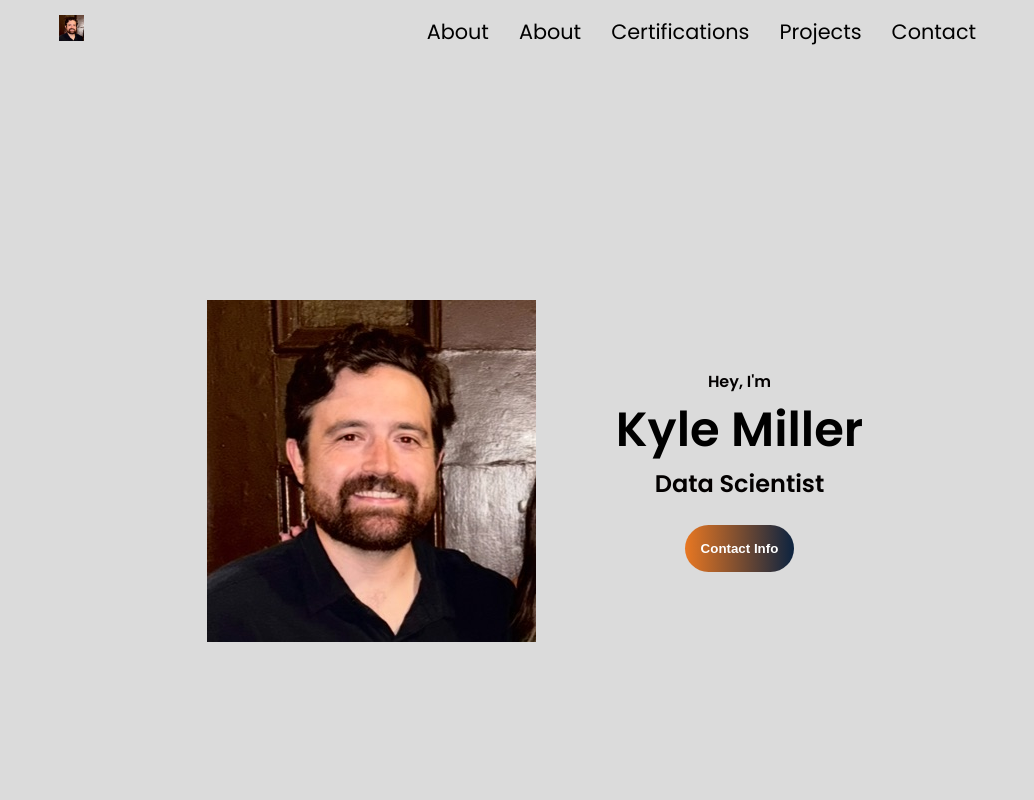
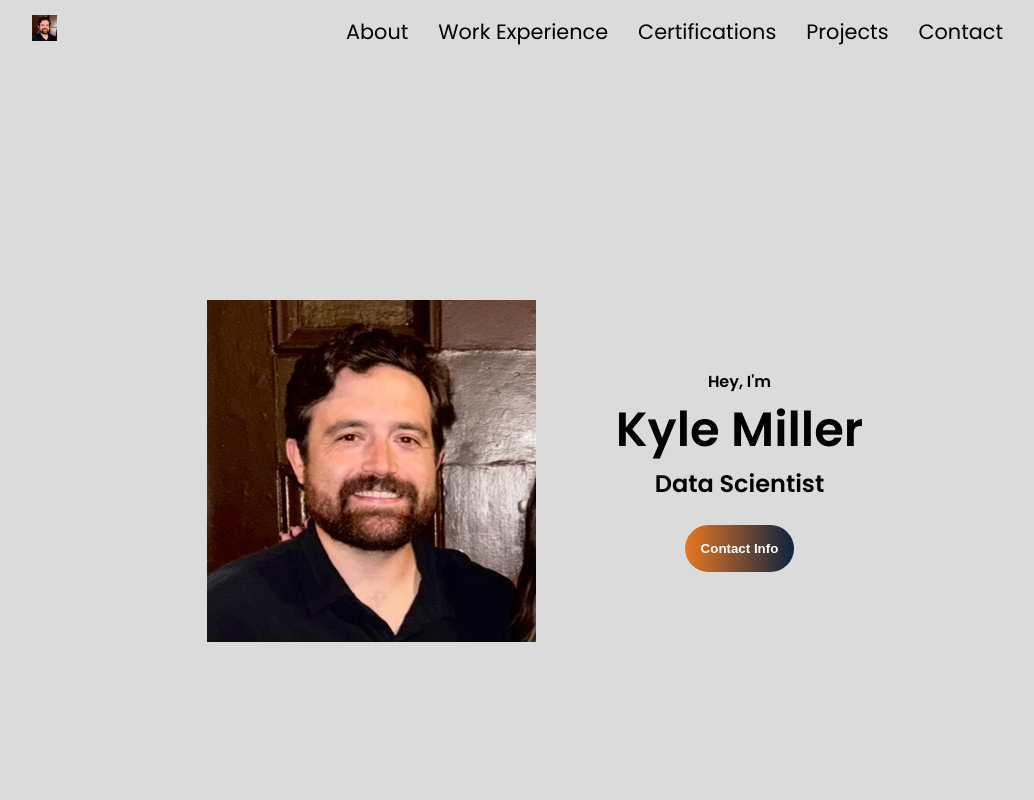
Before and after one commit to kylemiller014/portfolio, a plain HTML site: page index.html in a window 1280 px wide. Shown: the top 800 px of the page, without its empty margins (105-1139 px from the left). Drawn offline with Linux system fonts and the light colour scheme.

Commit message:
Dumb typo on menu bar...

```diff
--- a/index.html
+++ b/index.html
@@ -26,7 +26,7 @@
                 </div>
                 <ul class="nav-links">
                     <li><a href="#about">About</a></li>
-                    <li><a href="#work-experience">About</a></li>
+                    <li><a href="#work-experience">Work Experience</a></li>
                     <li><a href="#certifications">Certifications</a></li>
                     <li><a href="#projects">Projects</a></li>
                     <li><a href="#contact">Contact</a></li>
```
